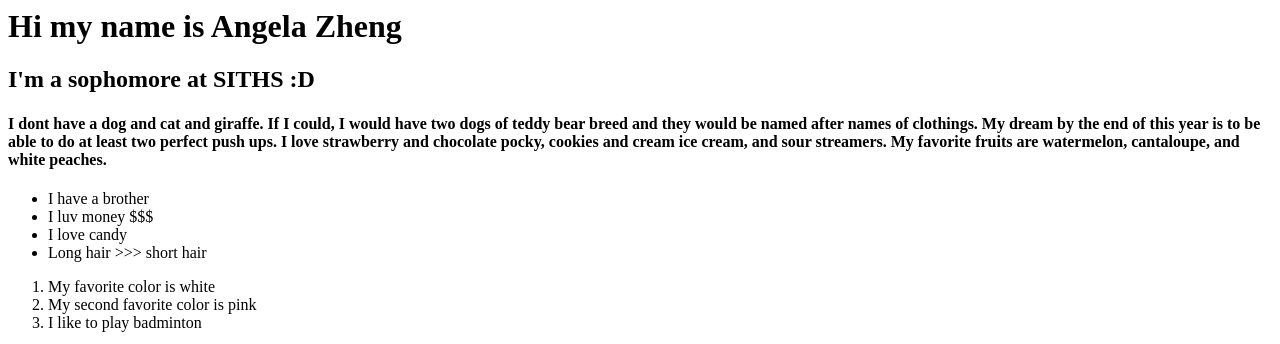
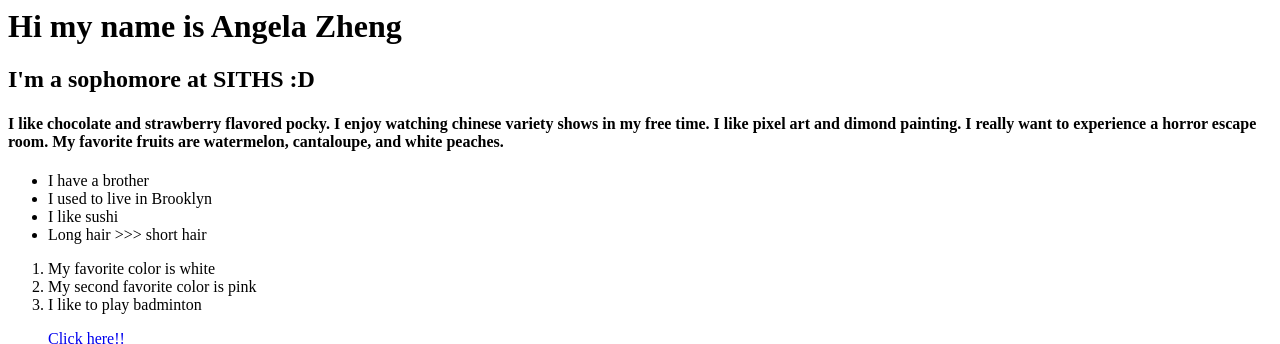
Before and after one commit to staten-island-tech/intro-to-html-azheng606, a plain HTML site: page index.html in a window 1280 px wide. Shown: the top 344 px of the page. Drawn offline with Linux system fonts and the light colour scheme.

Commit message:
Update index.html

```diff
--- a/index.html
+++ b/index.html
@@ -8,13 +8,17 @@
 <body>
     <h1> Hi my name is Angela Zheng</h1>
     <h2>I'm a sophomore at SITHS :D </h2>
-    <h4>I dont have a dog and cat and giraffe. If I could, I would have two dogs of teddy bear breed and they would be named after names of clothings.
-        My dream by the end of this year is to be able to do at least two perfect push ups. I love strawberry and chocolate pocky, cookies and cream ice cream, and sour streamers. My favorite fruits are watermelon, cantaloupe, and white peaches.
+    <h4>
+       I  like chocolate and strawberry flavored pocky.
+       I enjoy watching chinese variety shows in my free time.
+       I like pixel art and dimond painting.
+       I really want to experience a horror escape room.
+        My favorite fruits are watermelon, cantaloupe, and white peaches.
     </h4>
     <ul>
         <li> I have a brother </li>
-        <li> I luv money $$$ </li>
-        <li> I love candy  </li>
+        <li> I used to live in Brooklyn </li>
+        <li> I like sushi  </li>
         <li> Long hair >>> short hair</li>
     </ul>
     <ol>
```
